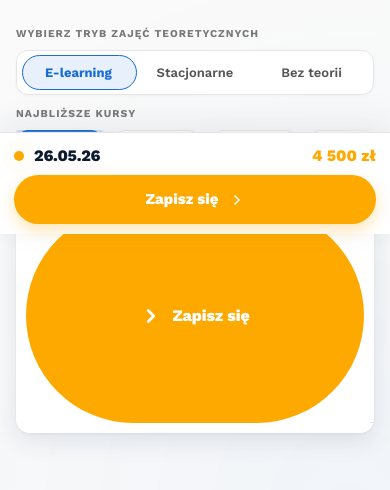
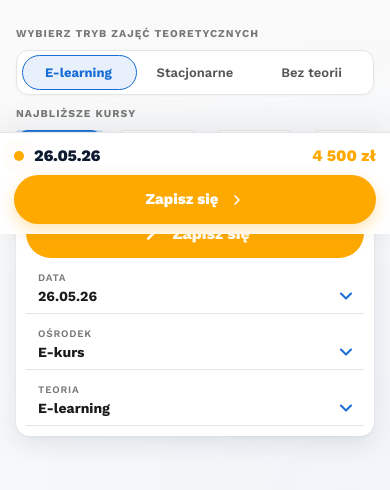
Before and after one commit to SiwsON1/adj-redesign, a website: page v5.html in a window 390 px wide. Shown: the part 610-1100 px from the top of the page. Drawn offline with nearby package versions, Linux system fonts and the light colour scheme.

Commit message:
V5 mobile signup-bar: HARD height 50px na button i selecty (fix parent stretch 215px bug)

```diff
--- a/v5.html
+++ b/v5.html
@@ -150,10 +150,11 @@
       }
     }
     @media (max-width: 900px) {
-      /* V5 mobile signup-bar: V1 pattern (flex column, button na gorze, selecty pod) */
-      .hero__content .signup-bar { flex-direction: column !important; gap: 6px !important; padding: 10px !important; border-radius: 14px !important; display: flex !important; }
-      .hero__content .signup-bar__submit { order: -1 !important; width: 100% !important; justify-content: center !important; padding: 14px !important; font-size: 16px !important; height: auto !important; max-height: none !important; border-radius: 999px !important; }
-      .hero__content .signup-bar__field { width: 100% !important; padding: 7px 12px !important; }
+      /* V5 mobile signup-bar: HARD limit height na child elements (fix parent stretch bug) */
+      .hero__content .signup-bar { display: flex !important; flex-direction: column !important; gap: 6px !important; padding: 10px !important; border-radius: 14px !important; align-items: stretch !important; height: auto !important; }
+      .hero__content .signup-bar > * { flex: 0 0 auto !important; height: auto !important; max-height: 56px !important; min-height: 0 !important; }
+      .hero__content .signup-bar__submit { order: -1 !important; width: 100% !important; justify-content: center !important; padding: 0 24px !important; font-size: 16px !important; height: 50px !important; max-height: 50px !important; border-radius: 999px !important; }
+      .hero__content .signup-bar__field { width: 100% !important; padding: 7px 12px !important; height: 50px !important; max-height: 50px !important; }
       .hero__content .signup-bar__label { font-size: 10px !important; }
       .hero__content .signup-bar__select { font-size: 14px !important; }
     }
```
